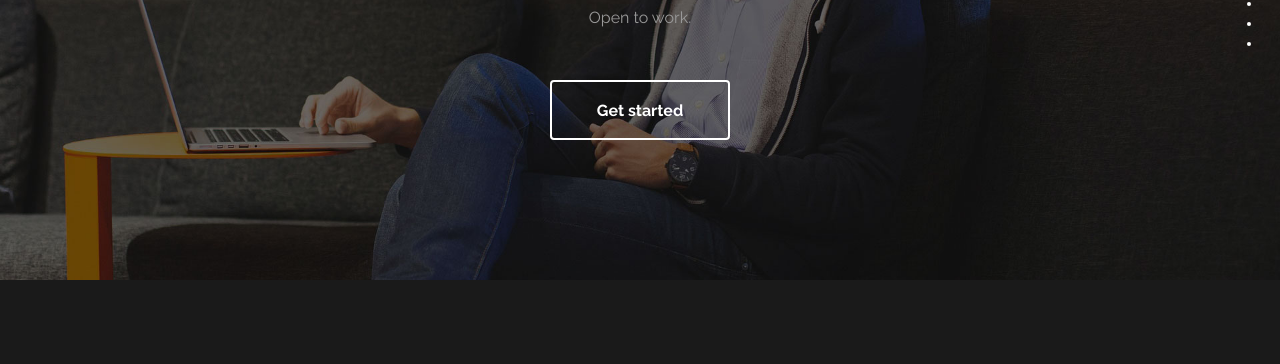
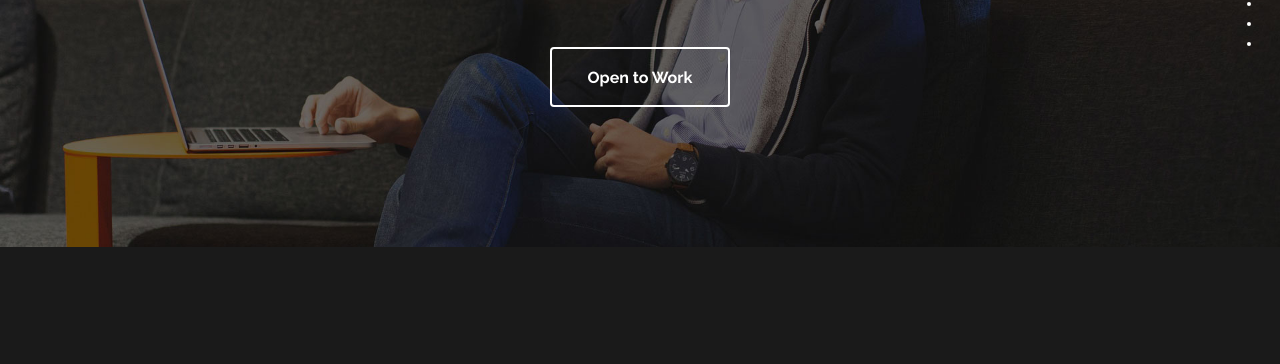
Before and after one commit to salman-pp/profileweb, a plain HTML site: page index.html in a window 1280 px wide. Shown: the part 396-760 px from the top of the page. Drawn offline with nearby package versions, Linux system fonts and the light colour scheme.

Commit message:
Update index.html

```diff
--- a/index.html
+++ b/index.html
@@ -44,8 +44,8 @@
 						<h3>I'am</h3>
 						<h1>SALMAN FARIS</h1>
 						<h2 class="rotate">ENGINEER(CSE) , SEO SPECIALIST</h2>
-						<p>Open to work.</p>
-						<a href="#work" class="btn btn-default smoothScroll wow fadeInUp" data-wow-delay="1s">Get started</a>
+						<p></p>
+						<a href="#work" class="btn btn-default smoothScroll wow fadeInUp" data-wow-delay="1s">Open to Work</a>
 					</div>
 					<div class="col-md-2"></div>
 				</div>
```
